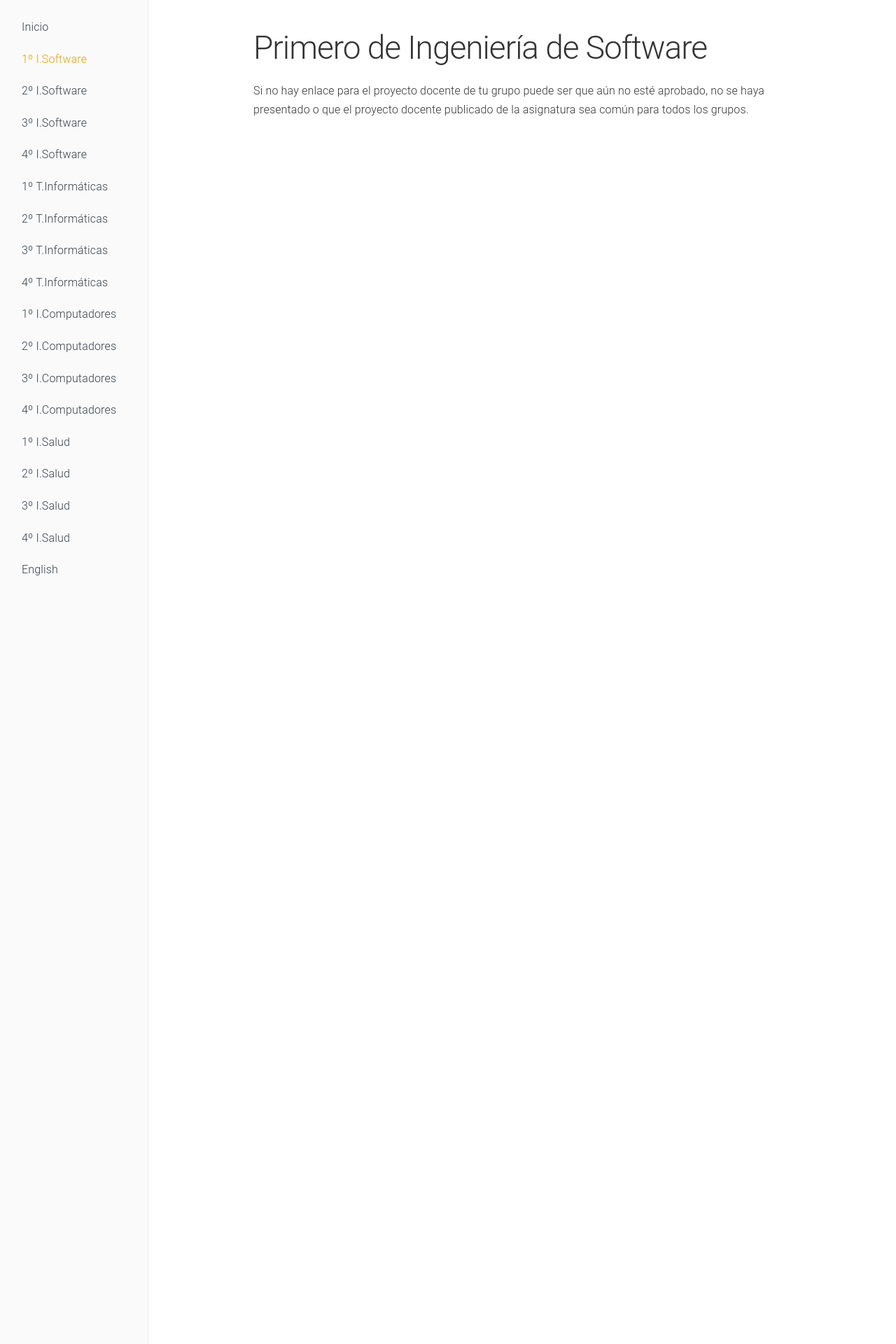
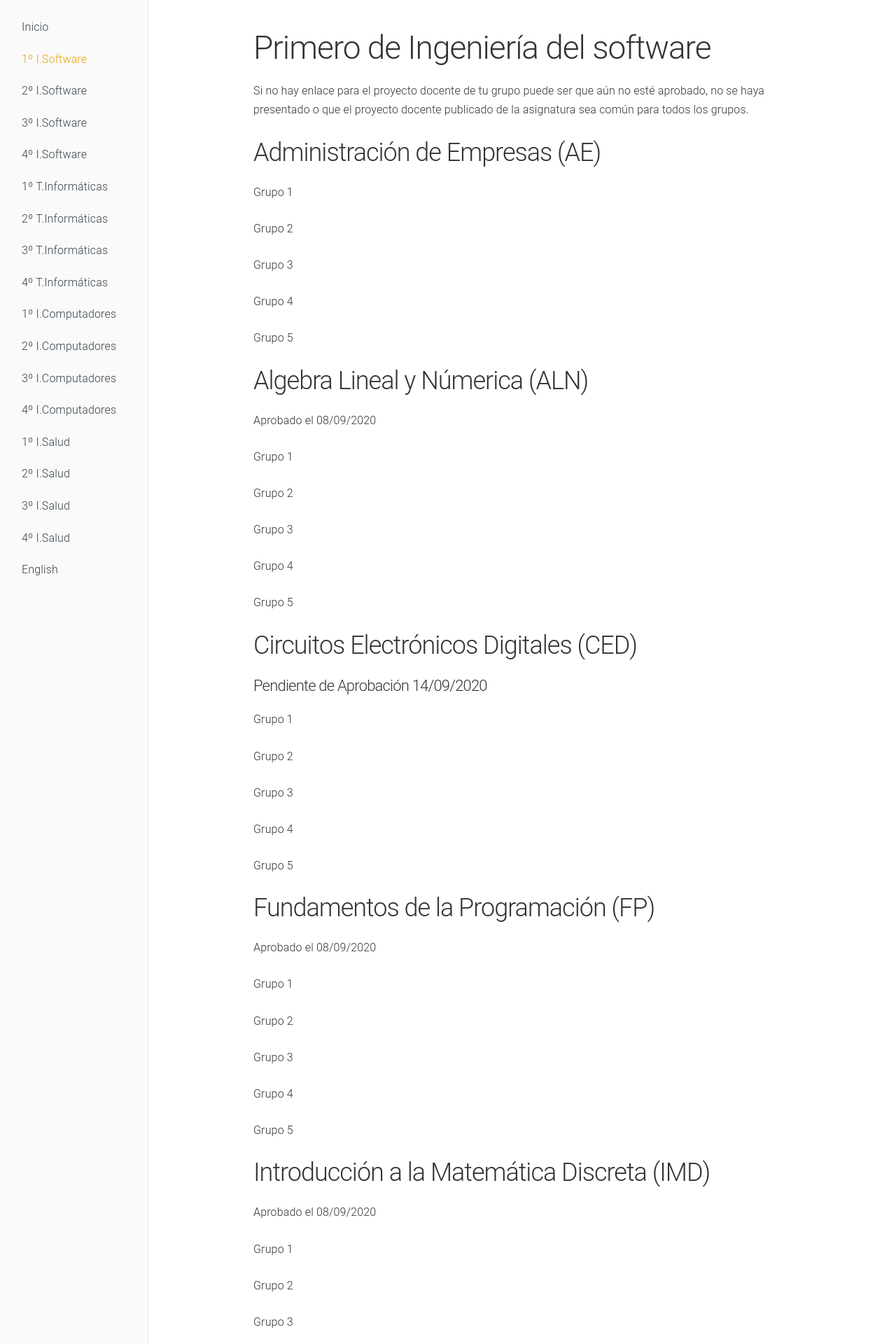
Before and after one commit to dlga/dlgaadaptaciones, a Jekyll site: the page built from 1soft.md, in a window 1280 px wide. Shown: the top 1920 px of the page at 70% size. Built offline with Jekyll 4.4.1, drawn with Linux system fonts in a browser that asks for light colours; some of the changed text lies outside the part shown.

Commit message:
Update 1soft.md

```diff
--- a/1soft.md
+++ b/1soft.md
@@ -4,6 +4,139 @@ title: 1º I.Software
 navigation: 2
 ---
 
-# Primero de Ingeniería de Software
+# Primero de Ingeniería del software
 
 Si no hay enlace para el proyecto docente de tu grupo puede ser que aún no esté aprobado, no se haya presentado o que el proyecto docente publicado de la asignatura sea común para todos los grupos.
+
+## Administración de Empresas (AE)
+
+[Grupo 1](https://sevius.us.es/asignus/proyectopublicado.php?codasig=2050006&vac=1099319&gac=1)
+
+[Grupo 2](https://sevius.us.es/asignus/proyectopublicado.php?codasig=2050006&vac=1099319&gac=2)
+
+[Grupo 3](https://sevius.us.es/asignus/proyectopublicado.php?codasig=2050006&vac=1099319&gac=3)
+
+[Grupo 4](https://sevius.us.es/asignus/proyectopublicado.php?codasig=2050006&vac=1099319&gac=4)
+
+[Grupo 5](https://sevius.us.es/asignus/proyectopublicado.php?codasig=2050006&vac=1099319&gac=5)
+
+
+
+## Algebra Lineal y Númerica (ALN)
+
+Aprobado el 08/09/2020
+
+[Grupo 1](https://sevius.us.es/asignus/proyectopublicado.php?codasig=2050007&vac=1099321&gac=1)
+
+[Grupo 2](https://sevius.us.es/asignus/proyectopublicado.php?codasig=2050007&vac=1099321&gac=2)
+
+[Grupo 3](https://sevius.us.es/asignus/proyectopublicado.php?codasig=2050007&vac=1099321&gac=3)
+
+[Grupo 4](https://sevius.us.es/asignus/proyectopublicado.php?codasig=2050007&vac=1099321&gac=4)
+
+[Grupo 5](https://uses0-my.sharepoint.com/:b:/g/personal/delegacion_etsii_us_es/EYUgzFaeM7hJpMVbVffOeZ0BflbiWjet4EmT0EJm-r3E0g?e=qdU77a)
+
+
+## Circuitos Electrónicos Digitales (CED)
+
+#### Pendiente de Aprobación 14/09/2020
+
+
+[Grupo 1](https://sevius.us.es/asignus/proyectopublicado.php?codasig=2050003&vac=1099311&gac=1)
+
+[Grupo 2](https://sevius.us.es/asignus/proyectopublicado.php?codasig=2050003&vac=1099311&gac=2)
+
+[Grupo 3](https://uses0-my.sharepoint.com/:b:/g/personal/delegacion_etsii_us_es/Eb7bqLdpvQdLqeFCHy6YHscBEgHjZD13SzDBhFjNWLmyUQ?e=ZV6hF7)
+
+[Grupo 4](https://sevius.us.es/asignus/proyectopublicado.php?codasig=2050003&vac=1099311&gac=4)
+
+[Grupo 5](https://sevius.us.es/asignus/proyectopublicado.php?codasig=2050003&vac=1099311&gac=5)
+
+
+
+## Fundamentos de la Programación (FP)
+
+Aprobado el 08/09/2020
+
+
+[Grupo 1](https://uses0-my.sharepoint.com/:b:/g/personal/delegacion_etsii_us_es/EdtwjaK_bpBJnI36j9tz0HQBUXESN8i6oOHtTtRwgerkJg?e=OSFYOK)
+
+[Grupo 2](https://uses0-my.sharepoint.com/:b:/g/personal/delegacion_etsii_us_es/EZ4QaS2qGglMleeNi4_lTyUBOp5BnCRq1EMZ0rCQfyqpTw?e=DZzuJF)
+
+[Grupo 3](https://uses0-my.sharepoint.com/:b:/g/personal/delegacion_etsii_us_es/EXIihYD3WJBAi7gA4NB7vXsBpB_zog81kXWbZ5KtDvzBmw?e=mdha1D)
+
+[Grupo 4](https://uses0-my.sharepoint.com/:b:/g/personal/delegacion_etsii_us_es/EfkjBdCXt-tJvog56Nq31XYBcR-nWuUZnXxK4w9YUZEJzw?e=acHY3G)
+
+[Grupo 5](https://uses0-my.sharepoint.com/:b:/g/personal/delegacion_etsii_us_es/EfkjBdCXt-tJvog56Nq31XYBcR-nWuUZnXxK4w9YUZEJzw?e=acHY3G)
+
+
+## Introducción a la Matemática Discreta (IMD)
+
+Aprobado el 08/09/2020
+
+[Grupo 1](https://uses0-my.sharepoint.com/:b:/g/personal/delegacion_etsii_us_es/EbInfuOp5INHkezGhaTnr1kBM4UDHCyUDEMIp01JHBy_cg?e=ybWTnF)
+
+[Grupo 2](https://sevius.us.es/asignus/proyectopublicado.php?codasig=2050005&vac=1099316&gac=2)
+
+[Grupo 3](https://uses0-my.sharepoint.com/:b:/g/personal/delegacion_etsii_us_es/ETNlryX_9hJBhgXnwpkQzPoBzNNFBmBSe8R3jRM8-N-xTg?e=aVYACq)
+
+[Grupo 4](https://sevius.us.es/asignus/proyectopublicado.php?codasig=2050005&vac=1099316&gac=4)
+
+[Grupo 5](https://uses0-my.sharepoint.com/:b:/g/personal/delegacion_etsii_us_es/ETNlryX_9hJBhgXnwpkQzPoBzNNFBmBSe8R3jRM8-N-xTg?e=aVYACq)
+
+
+## Cálculo Infinitesimal y Numérico (CIN)
+
+Aprobado el 08/09/2020
+
+[Grupo 1](https://uses0-my.sharepoint.com/:b:/g/personal/delegacion_etsii_us_es/EdVqRFGOCitJkPhRYkxnk5cBiTaxDKLvx93UtM5fTNtdNg?e=ygHK0p)
+
+[Grupo 2](https://sevius.us.es/asignus/proyectopublicado.php?codasig=2050002&vac=1099308&gac=2)
+
+[Grupo 3](https://uses0-my.sharepoint.com/:b:/g/personal/delegacion_etsii_us_es/EW6QDRFmmWZLqweXk_ovL-QBRslW957uwj3rAQQCjWeo7Q?e=qaSzzS)
+
+[Grupo 4](https://uses0-my.sharepoint.com/:b:/g/personal/delegacion_etsii_us_es/EW6QDRFmmWZLqweXk_ovL-QBRslW957uwj3rAQQCjWeo7Q?e=qaSzzS)
+
+[Grupo 5](https://sevius.us.es/asignus/proyectopublicado.php?codasig=2050002&vac=1099308&gac=5)
+
+## Estadística (E)
+
+Aprobado el 10/09/2020
+[Grupo 1](https://uses0-my.sharepoint.com/:b:/g/personal/delegacion_etsii_us_es/Eb9DvopIrABGsSqwkyaWgKIBUHUXzTs1SwdgBhCVEazPSw?e=65GXEp)
+
+[Grupo 2](https://sevius.us.es/asignus/proyectopublicado.php?codasig=2050008&vac=1115825&gac=2)
+
+[Grupo 3](https://sevius.us.es/asignus/proyectopublicado.php?codasig=2050008&vac=1115825&gac=3)
+
+[Grupo 4](https://sevius.us.es/asignus/proyectopublicado.php?codasig=2050008&vac=1115825&gac=4)
+
+[Grupo 5](https://sevius.us.es/asignus/proyectopublicado.php?codasig=2050008&vac=1115825&gac=5)
+
+## Estructrura de Computadores (EDC)
+
+### Pendiente de Aprobación 14/09/2020
+
+[Grupo 1](https://sevius.us.es/asignus/proyectopublicado.php?codasig=2050009&vac=1099327&gac=1)
+
+[Grupo 2](https://uses0-my.sharepoint.com/:b:/g/personal/delegacion_etsii_us_es/EUI_slCz6tNCg6MO6TivCmwBu_1SF2A2-DCKSbLeIILi4g?e=a1ls7g)
+
+[Grupo 3](https://uses0-my.sharepoint.com/:b:/g/personal/delegacion_etsii_us_es/EVOzKF4T27VBiwznUprP7fwBQ0vka-bJHruku-axmJhJng?e=BCEEw6)
+
+[Grupo 4](https://uses0-my.sharepoint.com/:b:/g/personal/delegacion_etsii_us_es/EY6oTqyBOQhEquW9IzOEO4cB5vr5a8jTLzheS8fHO1Il1A?e=qolHIl)
+
+[Grupo 5](https://sevius.us.es/asignus/proyectopublicado.php?codasig=2050009&vac=1099327&gac=5)
+
+
+## Fundamentos Físicos de la Informática (FFI)
+
+Aprobado el 07/09/2020
+
+[Grupo 1](https://sevius.us.es/asignus/proyectopublicado.php?codasig=2050004&vac=1099314&gac=1)
+
+[Grupo 2](https://sevius.us.es/asignus/proyectopublicado.php?codasig=2050004&vac=1099314&gac=2)
+
+[Grupo 3](https://sevius.us.es/asignus/proyectopublicado.php?codasig=2050004&vac=1099314&gac=3)
+
+[Grupo 4](https://sevius.us.es/asignus/proyectopublicado.php?codasig=2050004&vac=1099314&gac=4)
+
+[Grupo 5]()
```
